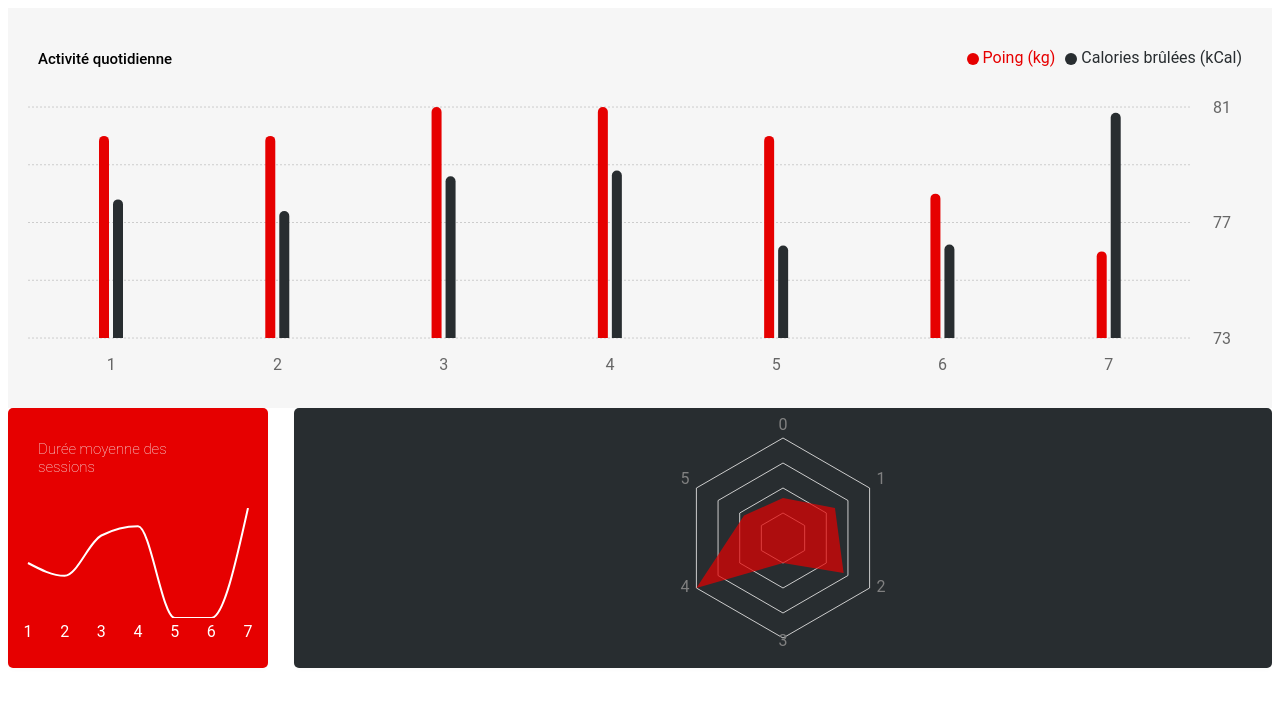
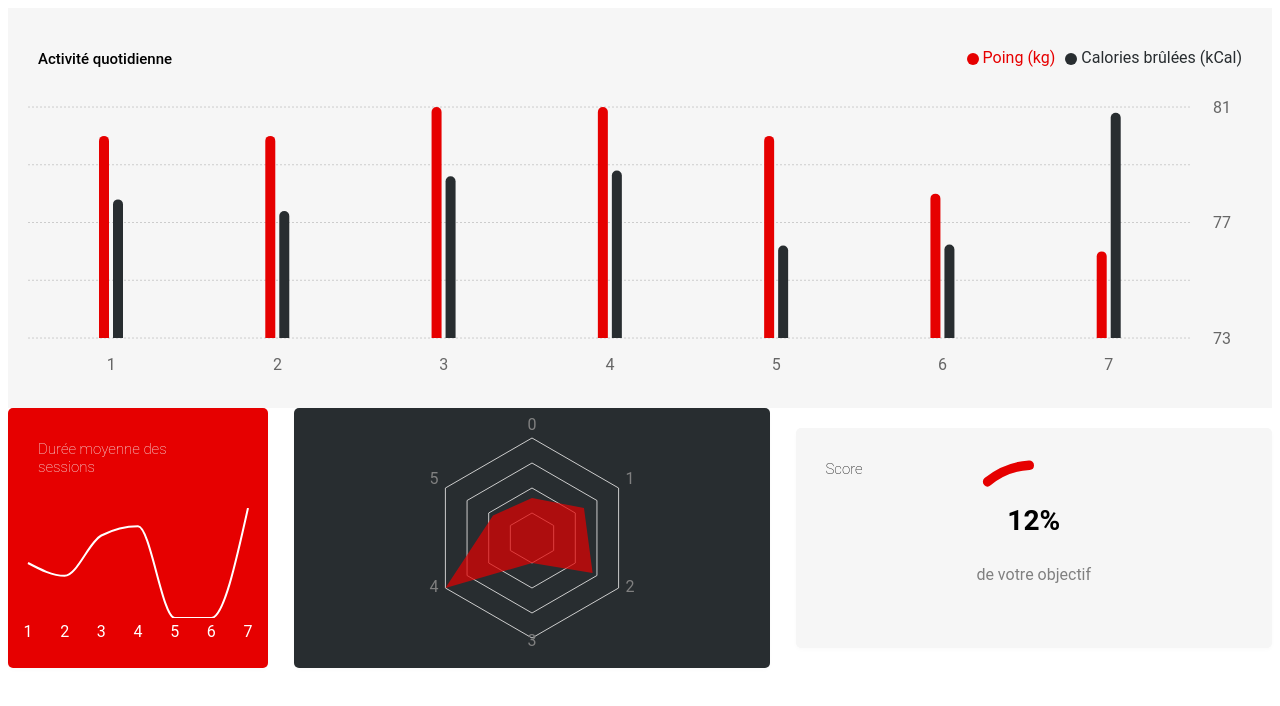
Before and after one commit to milonte/SportSee, a React (Create React App) app: page /12 in a window 1280 px wide. Shown: the top 706 px of the page. Built offline with nearby package versions, Linux system fonts and the light colour scheme.

Commit message:
feat: today score

```diff
--- a/src/App.tsx
+++ b/src/App.tsx
@@ -9,6 +9,7 @@ import { UserSessionDatasInterface } from './models/UserSessionDatasInterface';
 import { UserPerformanceDatasInterface } from './models/UserPerformanceDatasInterface';
 import Session from './components/Session';
 import Performance from './components/Performance';
+import TodayScore from './components/TodayScore';
 
 /**
  * Default App function
@@ -47,6 +48,7 @@ export default function App() {
       <div className='datas-container'>
         <Session data={userAverageSessions} />
         <Performance data={userPerformances} />
+        <TodayScore data={userMainDatas} />
       </div>
     </div>
   );
--- a/src/_mocks/data.js
+++ b/src/_mocks/data.js
@@ -21,7 +21,7 @@ const USER_MAIN_DATA = [
             lastName: 'Ratorez',
             age: 34,
         },
-        score: 0.3,
+        todayScore: 0.3,
         keyData: {
             calorieCount: 2500,
             proteinCount: 90,
--- a/src/components/Performance.tsx
+++ b/src/components/Performance.tsx
@@ -4,12 +4,6 @@ import { PolarAngleAxis, PolarGrid, Radar, RadarChart, ResponsiveContainer } fro
 export default function Perfomance(data: any) {
     const performances = data.data.data;
     const kinds = data.data.kind;
-    console.log(kinds)
-
-    const formatKind = (x: any) => {
-        console.log(x)
-        return x;
-    }
 
     return (
         <div id="performances">
--- /dev/null
+++ b/src/components/TodayScore.tsx
@@ -0,0 +1,32 @@
+import { Legend, RadialBar, RadialBarChart, ResponsiveContainer } from 'recharts';
+import '../styles/components/todayscore.scss';
+
+export default function TodayScore(data: any) {
+    const score = [{ value: 1 - data.data.todayScore }];
+    console.log(data)
+    const targetAngle = 90 + data.data.todayScore * 360
+
+    return (
+        <div id="today-score">
+            <h2 className="title">Score</h2>
+            <span className='legend'>
+                <p className='percent'>{Number(data.data.todayScore) * 100}%</p>
+                <p>de votre objectif</p>
+            </span>
+            <ResponsiveContainer width="100%" height="100%" minHeight="200px">
+                <RadialBarChart
+                    width={730}
+                    height={200}
+                    innerRadius="70%"
+                    outerRadius="80%"
+                    data={score}
+                    startAngle={90}
+                    endAngle={targetAngle}
+                    barSize={20}
+                >
+                    <RadialBar fill='#E60000' cornerRadius={20} background dataKey='value' />
+                </RadialBarChart>
+            </ResponsiveContainer>
+        </div>
+    );
+}
--- a/src/styles/app.scss
+++ b/src/styles/app.scss
@@ -11,7 +11,8 @@ body {
         flex-wrap: nowrap;
 
         #sessions,
-        #performances {
+        #performances,
+        #today-score {
             box-shadow: 0px 2px 4px rgba(0, 0, 0, 0.0212249);
             border-radius: 5px;
             flex: 1 1 auto;
--- /dev/null
+++ b/src/styles/components/todayscore.scss
@@ -0,0 +1,34 @@
+@use '../_config.scss';
+
+
+#today-score {
+    position: relative;
+    margin: 20px 0;
+    background: config.$secondary-color;
+    .title {
+        position: absolute;
+        top: 20px;
+        left: 30px;
+        width: 140px;
+        font-size: 15px;
+        color: black;
+        font-weight: lighter;
+    }
+
+    .legend {
+        text-align: center;
+        position: absolute;
+        top: 50%;
+        left: 50%;
+        transform: translate(-50%, -50%);
+        font-size: 16px;
+        margin: 0;
+        color: grey;
+
+        .percent {
+            font-weight: bolder;
+            font-size: 28px;
+            color: black;
+        }
+    }
+}
```
